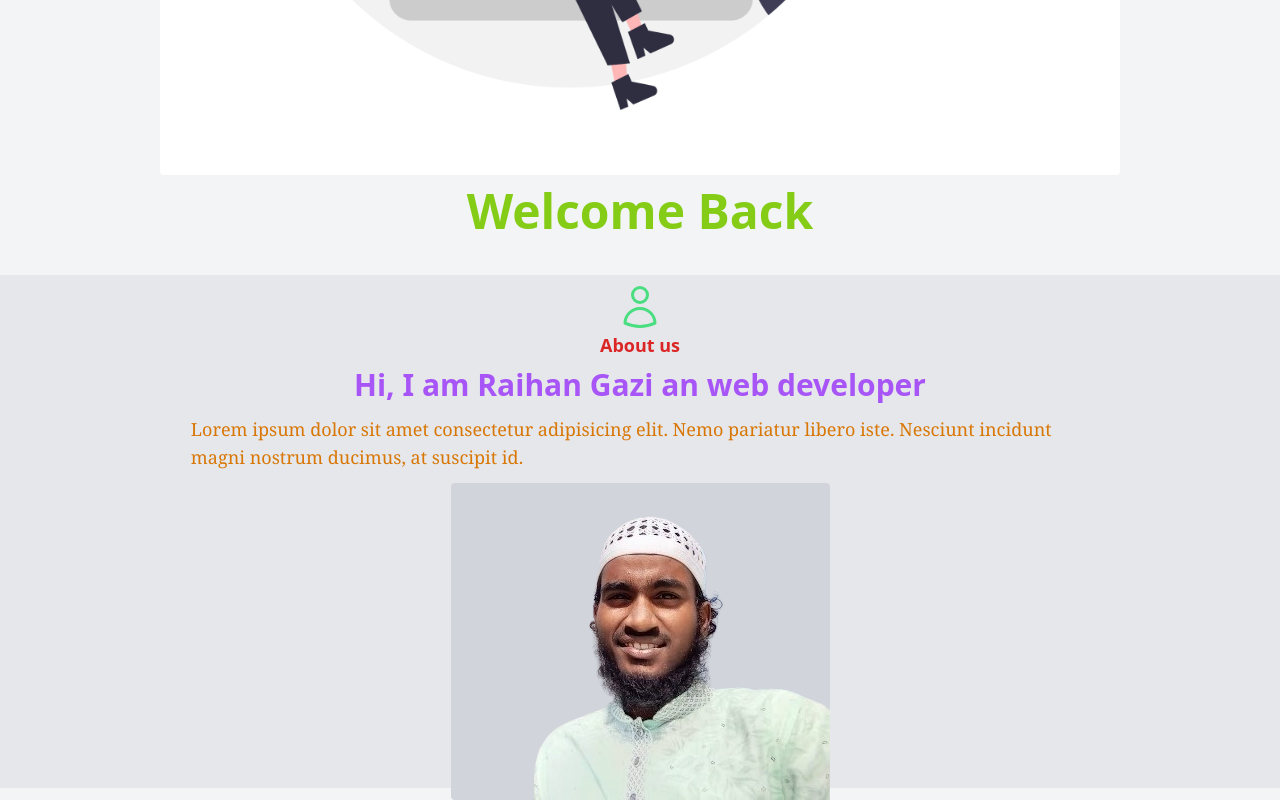
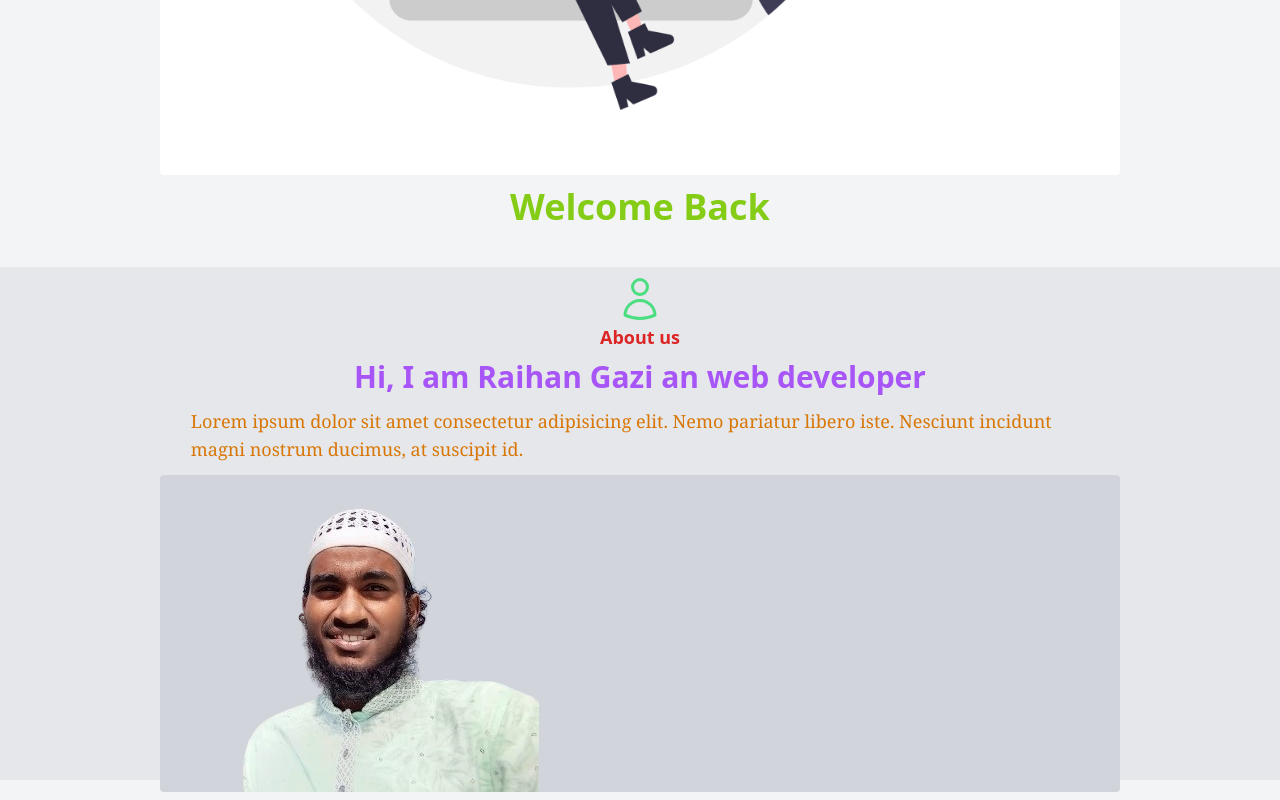
Before and after one commit to gaziraihan1/portfolio, a website built with Vite: page index.html in a window 1280 px wide. Shown: the part 669-1469 px from the top of the page. Built offline with nearby package versions, Linux system fonts and the light colour scheme; a web font is replaced by a local one.

Commit message:
about us image

```diff
--- a/index.html
+++ b/index.html
@@ -18,7 +18,7 @@
             <div class="sm:mx-auto">
                 <nav class="flex row-reverse justify-end h-10 sm:h-14 sm:w-full sm:items-center">
                     <button id="menuBtn" class="absolute block px-3 text-4xl text-black text-center sm:hidden">&equiv;</button>
-                    <ul id="mainMenu" class=" rounded hidden absolute bg-gray-300 w-full left-0 top-12 p-4 text-center  sm:relative sm:top-0 sm:flex sm:p-2 sm:flex-row-reverse sm:mb-0 sm:justify-center sm:text-center sm:mr-2">
+                    <ul id="mainMenu" class=" rounded hidden absolute bg-gray-300 w-full left-0 top-10 p-4 text-center  sm:relative sm:top-0 sm:flex sm:p-2 sm:flex-row-reverse sm:mb-0 sm:justify-center sm:text-center sm:mr-2">
                         <li class="mb-2 sm:mb-0  cursor-pointer sm:mx-5">
                             <a class=" font-mono text-base hover:text-teal-800 font-semibold sm:text-xl p-1" href="">Home</a>
                         </li>
@@ -44,14 +44,14 @@
             </div>
             <div class="order-2">
 
-                <h1 class="font-rubik font-bold text-5xl text-lime-500 pt-3 text-center">
+                <h1 class="font-rubik font-bold text-4xl text-lime-500 pt-3 text-center">
                     Welcome Back
                 </h1>
             </div>
         </div>
         <section class="relative top-10 mx-auto  bg-gray-200">
             <div class="flex flex-col">
-                <div class="order-1 mx-auto bg-gray-300 rounded relative top-3">
+                <div class="order-1 mx-auto w-3/4 bg-gray-300 rounded relative top-3">
                     <img class=" " src="my-image.png" alt="">
                 </div>
                 <div class="mx-auto pt-2">
```
